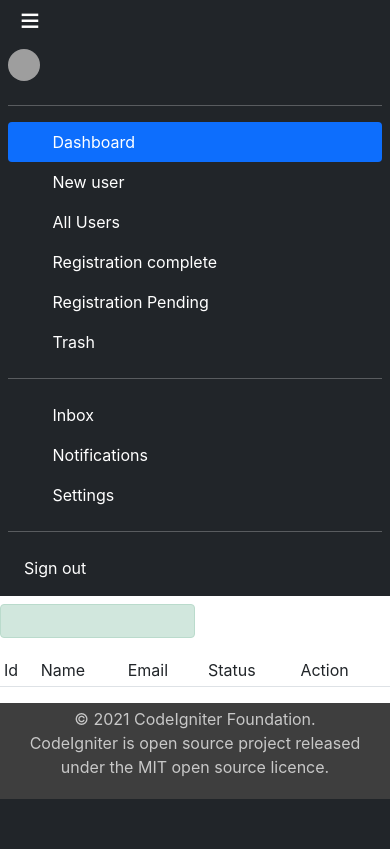
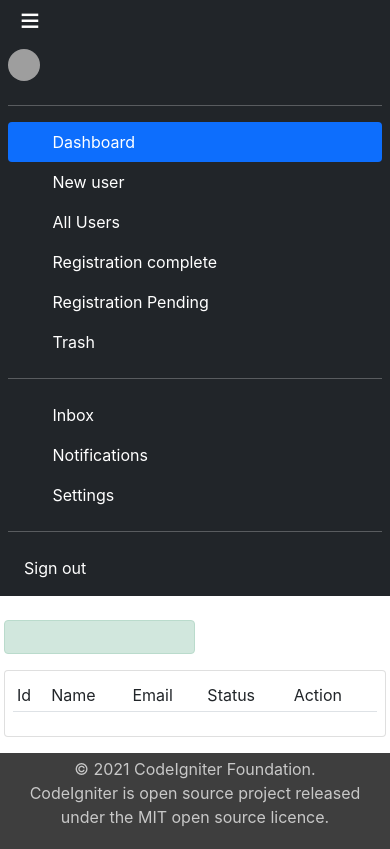
Before and after one commit to Antonymn0/lincoln-flinch-CI, a CodeIgniter 4 app: template app/Views/users/all_users.php in a window 390 px wide. Shown: the part 116-965 px from the top of the page. Before the commit the page ends 915 px from the top, so only its background shows below. Run offline with PHP 8.4 and a stand-in for CodeIgniter, Linux system fonts and the light colour scheme; the template is opened without the code that fills it, so the values that code supplies are empty; some libraries are stand-ins or nearby versions; grey boxes are pictures that could not be loaded.

Commit message:
minor ui tweak

```diff
--- a/app/Views/layouts/main.php
+++ b/app/Views/layouts/main.php
@@ -125,6 +125,9 @@
 		a:active{
 			color: #fff;
 			background-color: #0d6efd;
+		}
+		.table, .table-responsive{
+			overflow:scroll;
 		}
 		header .menu-toggle button:hover,
 		header .menu-toggle button:focus {
--- a/app/Views/users/all_users.php
+++ b/app/Views/users/all_users.php
@@ -5,7 +5,7 @@
 
 
 
-<div class="col-md-9">
+<div class="col-md-9 p-3">
 
     <?php if(session('success')) :?>
         <div class="alert alert-success mt-2 w-50">
@@ -13,8 +13,8 @@
         </div>
      <?php endif ?>
 
-    <h1> <?= $pageTitle;?></h1>
-    <div>
+    <h1 class="w-50 ml-2 text-center"> <?= $pageTitle;?></h1>
+    <div class="table-responsive card p-2">
         <table class="table table-sm table-striped ">
             <thead>
                 <tr class="">
--- a/app/Views/users/new_user.php
+++ b/app/Views/users/new_user.php
@@ -2,8 +2,8 @@
 
 <?= $this->section('content') ?>
 <?= $this->include('layouts/sideNav') ?>
-    <div class="container col-md-9">
-        <div class="p-5">
+    <div class="container col-md-9 pt-2 pb-2">
+        <div class="m-3">
             <form action="/admin/admin-new-user" method="POST" class="border rounded p-2">
                <h1 class="text-center"> New user</h1>
                 <div class="form-group p-2">
--- a/app/Views/users/trashed_users.php
+++ b/app/Views/users/trashed_users.php
@@ -16,7 +16,7 @@
      <?php endif ?>
 
     <h1 class="col-md-6 text-center ml-5"> Trashed users</h1>
-    <div class="table-responsive p-3 m-3 card  ">
+    <div class="table-responsive  card m-2 ">
         <table class="table table-sm table-striped table-hover ">
             <thead>
                 <tr class="">
```
